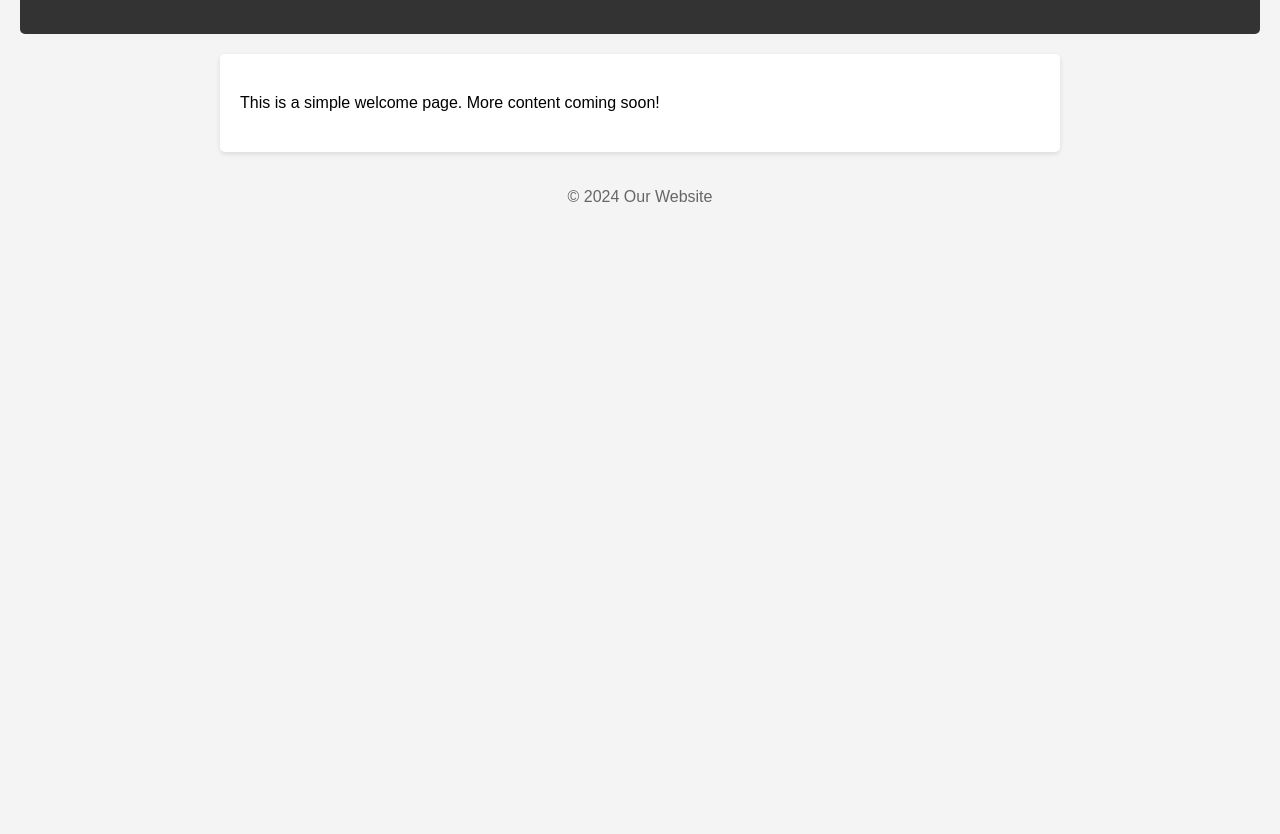
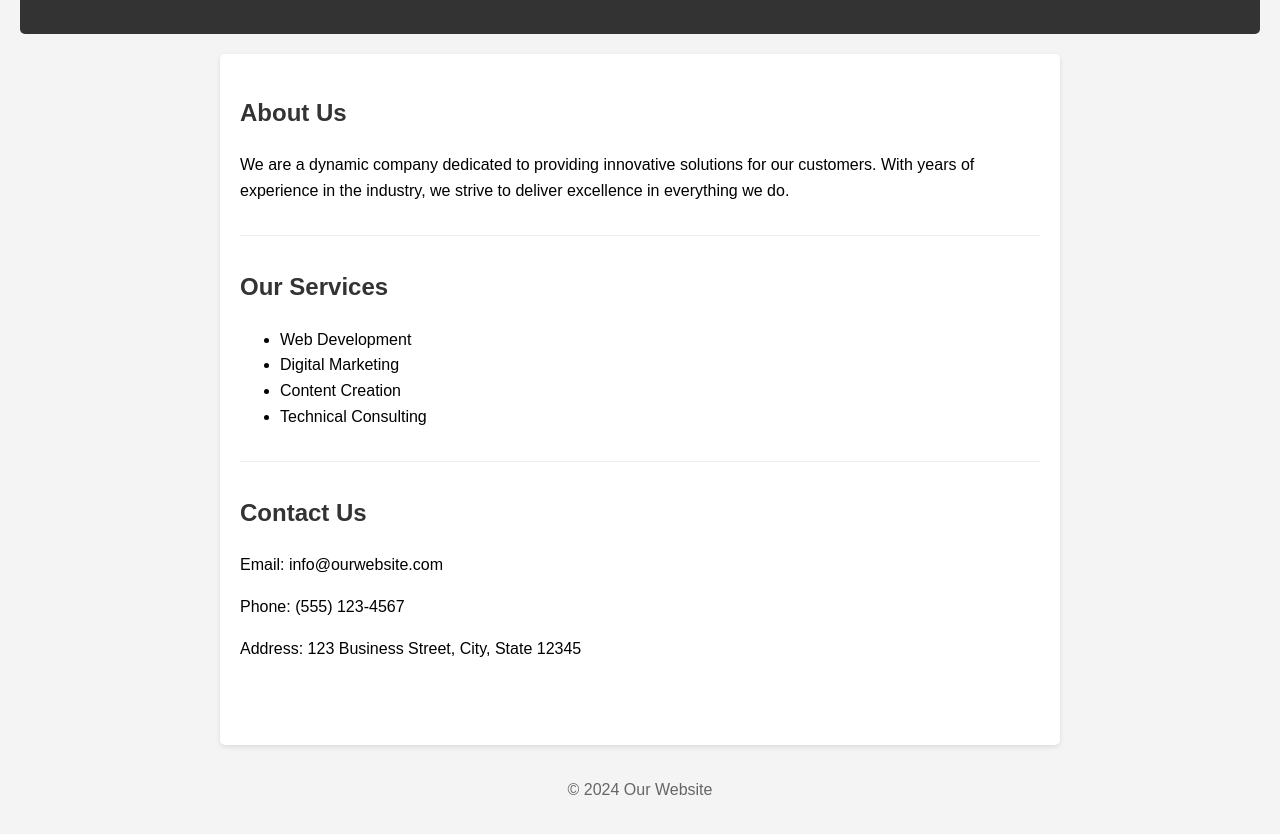
Before and after one commit to CactusJones617/agent-test, a plain HTML site: page index.html in a window 1280 px wide. Shown: the part 112-946 px from the top of the page. Before the commit the page ends 800 px from the top, so only its background shows below. Drawn offline with Linux system fonts and the light colour scheme.

Commit message:
Add new content sections to homepage

```diff
--- a/index.html
+++ b/index.html
@@ -27,6 +27,17 @@
             border-radius: 5px;
             box-shadow: 0 2px 5px rgba(0,0,0,0.1);
         }
+        section {
+            margin-bottom: 2rem;
+            padding-bottom: 1rem;
+            border-bottom: 1px solid #eee;
+        }
+        section:last-child {
+            border-bottom: none;
+        }
+        h2 {
+            color: #333;
+        }
         footer {
             text-align: center;
             color: #666;
@@ -39,7 +50,27 @@
         <h1>Welcome to Our Site</h1>
     </header>
     <main>
-        <p>This is a simple welcome page. More content coming soon!</p>
+        <section id="about">
+            <h2>About Us</h2>
+            <p>We are a dynamic company dedicated to providing innovative solutions for our customers. With years of experience in the industry, we strive to deliver excellence in everything we do.</p>
+        </section>
+
+        <section id="services">
+            <h2>Our Services</h2>
+            <ul>
+                <li>Web Development</li>
+                <li>Digital Marketing</li>
+                <li>Content Creation</li>
+                <li>Technical Consulting</li>
+            </ul>
+        </section>
+
+        <section id="contact">
+            <h2>Contact Us</h2>
+            <p>Email: info@ourwebsite.com</p>
+            <p>Phone: (555) 123-4567</p>
+            <p>Address: 123 Business Street, City, State 12345</p>
+        </section>
     </main>
     <footer>
         <p>&copy; 2024 Our Website</p>
```
